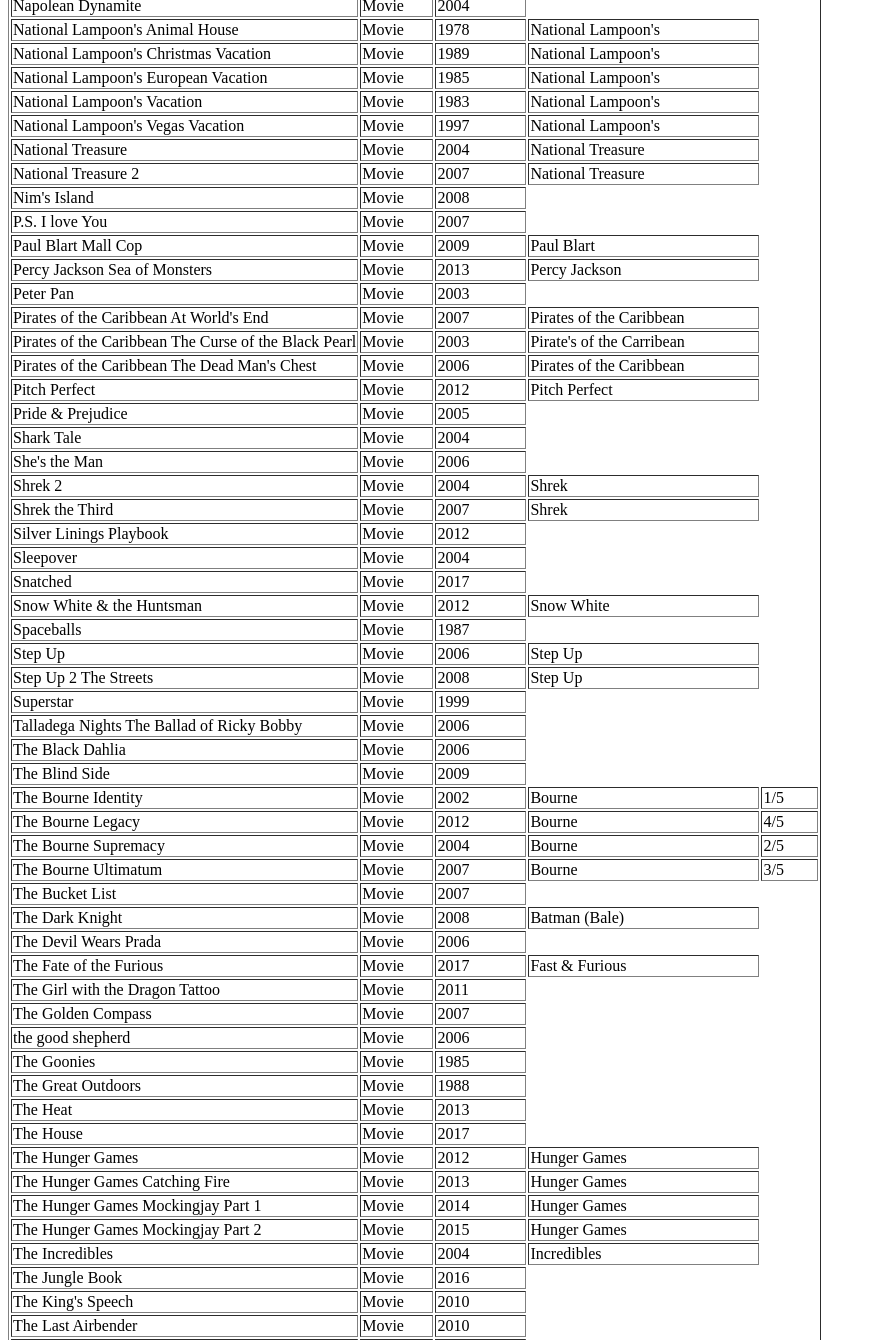
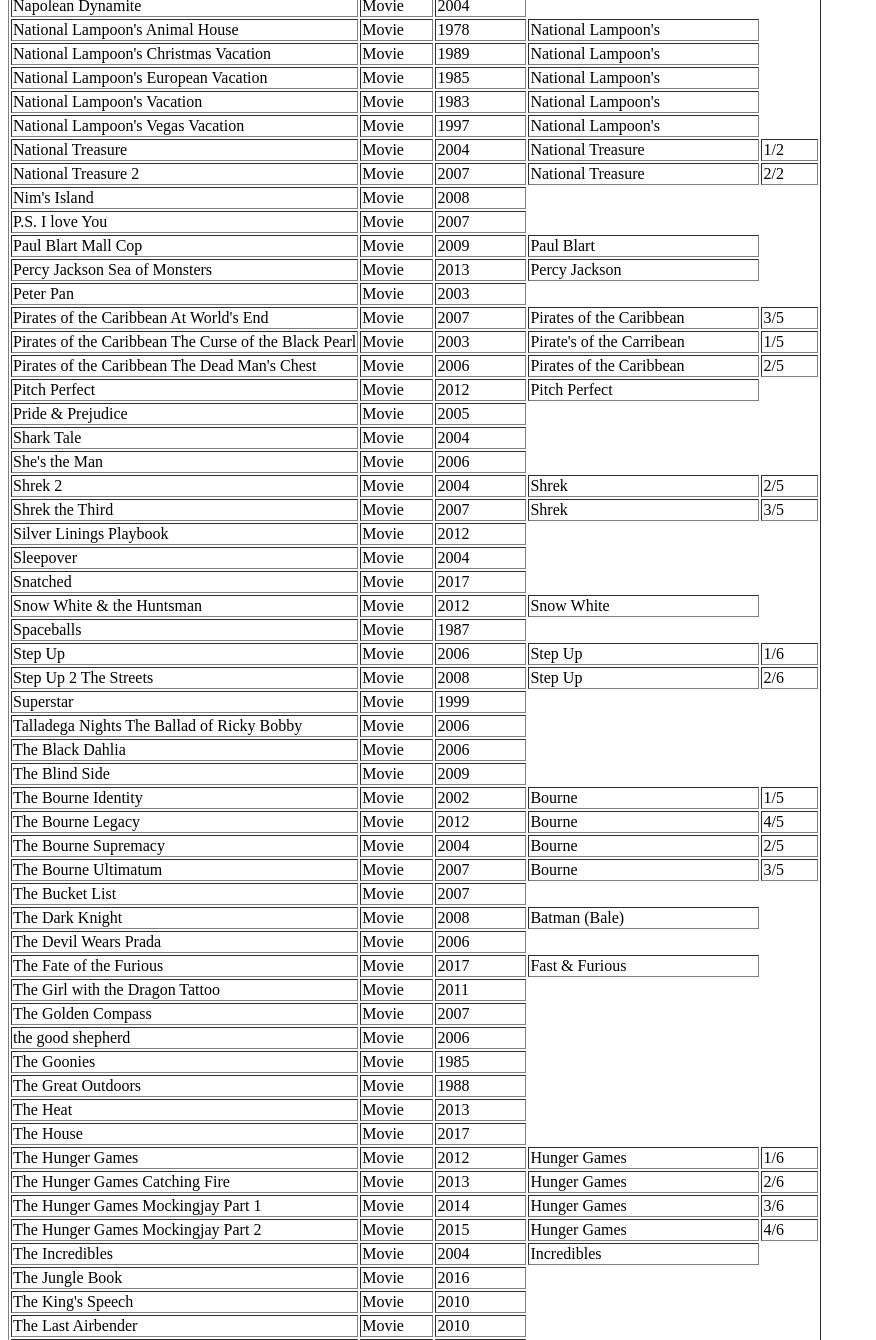
Before and after one commit to auwright/movie-directory, a plain HTML site: page movies.html in a window 1280 px wide. Shown: the part 1460-2800 px from the top of the page, without its empty margins (0-876 px from the left). Drawn offline with Linux system fonts and the light colour scheme.

Commit message:
Update movie series.html

```diff
--- a/movies.html
+++ b/movies.html
@@ -44,7 +44,7 @@
       <tr><td>easy A</td><td>Movie</td><td>2010</td></tr>
       <tr><td>Edward Scissorhands</td><td>Movie</td><td>1990</td></tr>
       <tr><td>Elf</td><td>Movie</td><td>2003</td></tr>
-      <tr><td>Elton 60 Live at Madison Square Garden</td><td>Movie</td><td></td></tr>
+      <tr><td>Elton 60 Live at Madison Square Garden</td><td>Movie</td><td>2007</td></tr>
       <tr><td>Enchanted</td><td>Movie</td><td>2007</td></tr>
       <tr><td>Fantastic 4</td><td>Movie</td><td>2005</td><td>Fantastic 4 (Original)</td></tr>
       <tr><td>Fast & Furious 6</td><td>Movie</td><td>2013</td><td>Fast & Furious</td></tr>
@@ -80,29 +80,29 @@
       <tr><td>National Lampoon's European Vacation</td><td>Movie</td><td>1985</td><td>National Lampoon's</td></tr>
       <tr><td>National Lampoon's Vacation</td><td>Movie</td><td>1983</td><td>National Lampoon's</td></tr>
       <tr><td>National Lampoon's Vegas Vacation</td><td>Movie</td><td>1997</td><td>National Lampoon's</td></tr>
-      <tr><td>National Treasure</td><td>Movie</td><td>2004</td><td>National Treasure</td></tr>
-      <tr><td>National Treasure 2</td><td>Movie</td><td>2007</td><td>National Treasure</td></tr>
+      <tr><td>National Treasure</td><td>Movie</td><td>2004</td><td>National Treasure</td><td>1/2</td></tr>
+      <tr><td>National Treasure 2</td><td>Movie</td><td>2007</td><td>National Treasure</td><td>2/2</td></tr>
       <tr><td>Nim's Island</td><td>Movie</td><td>2008</td></tr>
       <tr><td>P.S. I love You</td><td>Movie</td><td>2007</td></tr>
       <tr><td>Paul Blart Mall Cop</td><td>Movie</td><td>2009</td><td>Paul Blart</td></tr>
       <tr><td>Percy Jackson Sea of Monsters</td><td>Movie</td><td>2013</td><td>Percy Jackson</td></tr>
       <tr><td>Peter Pan</td><td>Movie</td><td>2003</td></tr>
-      <tr><td>Pirates of the Caribbean At World's End</td><td>Movie</td><td>2007</td><td>Pirates of the Caribbean</td></tr>
-      <tr><td>Pirates of the Caribbean The Curse of the Black Pearl</td><td>Movie</td><td>2003</td><td>Pirate's of the Carribean</td></tr>
-      <tr><td>Pirates of the Caribbean The Dead Man's Chest</td><td>Movie</td><td>2006</td><td>Pirates of the Caribbean</td></tr>
+      <tr><td>Pirates of the Caribbean At World's End</td><td>Movie</td><td>2007</td><td>Pirates of the Caribbean</td><td>3/5</td></tr>
+      <tr><td>Pirates of the Caribbean The Curse of the Black Pearl</td><td>Movie</td><td>2003</td><td>Pirate's of the Carribean</td><td>1/5</td></tr>
+      <tr><td>Pirates of the Caribbean The Dead Man's Chest</td><td>Movie</td><td>2006</td><td>Pirates of the Caribbean</td><td>2/5</td></tr>
       <tr><td>Pitch Perfect</td><td>Movie</td><td>2012</td><td>Pitch Perfect</td></tr>
       <tr><td>Pride & Prejudice</td><td>Movie</td><td>2005</td></tr>
       <tr><td>Shark Tale</td><td>Movie</td><td>2004</td></tr>
       <tr><td>She's the Man</td><td>Movie</td><td>2006</td></tr>
-      <tr><td>Shrek 2</td><td>Movie</td><td>2004</td><td>Shrek</td></tr>
-      <tr><td>Shrek the Third</td><td>Movie</td><td>2007</td><td>Shrek</td></tr>
+      <tr><td>Shrek 2</td><td>Movie</td><td>2004</td><td>Shrek</td><td>2/5</td></tr>
+      <tr><td>Shrek the Third</td><td>Movie</td><td>2007</td><td>Shrek</td><td>3/5</td></tr>
       <tr><td>Silver Linings Playbook</td><td>Movie</td><td>2012</td></tr>
       <tr><td>Sleepover</td><td>Movie</td><td>2004</td></tr>
       <tr><td>Snatched</td><td>Movie</td><td>2017</td></tr>
       <tr><td>Snow White & the Huntsman</td><td>Movie</td><td>2012</td><td>Snow White</td></tr>
       <tr><td>Spaceballs</td><td>Movie</td><td>1987</td></tr>
-      <tr><td>Step Up</td><td>Movie</td><td>2006</td><td>Step Up</td></tr>
-      <tr><td>Step Up 2 The Streets</td><td>Movie</td><td>2008</td><td>Step Up</td></tr>
+      <tr><td>Step Up</td><td>Movie</td><td>2006</td><td>Step Up</td><td>1/6</td></tr>
+      <tr><td>Step Up 2 The Streets</td><td>Movie</td><td>2008</td><td>Step Up</td><td>2/6</td></tr>
       <tr><td>Superstar</td><td>Movie</td><td>1999</td></tr>
       <tr><td>Talladega Nights The Ballad of Ricky Bobby</td><td>Movie</td><td>2006</td></tr>
       <tr><td>The Black Dahlia</td><td>Movie</td><td>2006</td></tr>
@@ -122,10 +122,10 @@
       <tr><td>The Great Outdoors</td><td>Movie</td><td>1988</td></tr>
       <tr><td>The Heat</td><td>Movie</td><td>2013</td></tr>
       <tr><td>The House</td><td>Movie</td><td>2017</td></tr>
-      <tr><td>The Hunger Games</td><td>Movie</td><td>2012</td><td>Hunger Games</td></tr>
-      <tr><td>The Hunger Games Catching Fire</td><td>Movie</td><td>2013</td><td>Hunger Games</td></tr>
-      <tr><td>The Hunger Games Mockingjay Part 1</td><td>Movie</td><td>2014</td><td>Hunger Games</td></tr>
-      <tr><td>The Hunger Games Mockingjay Part 2</td><td>Movie</td><td>2015</td><td>Hunger Games</td></tr>
+      <tr><td>The Hunger Games</td><td>Movie</td><td>2012</td><td>Hunger Games</td><td>1/6</td></tr>
+      <tr><td>The Hunger Games Catching Fire</td><td>Movie</td><td>2013</td><td>Hunger Games</td><td>2/6</td></tr>
+      <tr><td>The Hunger Games Mockingjay Part 1</td><td>Movie</td><td>2014</td><td>Hunger Games</td><td>3/6</td></tr>
+      <tr><td>The Hunger Games Mockingjay Part 2</td><td>Movie</td><td>2015</td><td>Hunger Games</td><td>4/6</td></tr>
       <tr><td>The Incredibles</td><td>Movie</td><td>2004</td><td>Incredibles</td></tr>
       <tr><td>The Jungle Book</td><td>Movie</td><td>2016</td></tr>
       <tr><td>The King's Speech</td><td>Movie</td><td>2010</td></tr>
@@ -137,14 +137,14 @@
       <tr><td>The Usual Suspects</td><td>Movie</td><td>1995</td></tr>
       <tr><td>The Witches of Eastwick</td><td>Movie</td><td>1987</td></tr>
       <tr><td>Top Secret!</td><td>Movie</td><td>1984</td></tr>
-      <tr><td>Transformers Revenge of the Fallen</td><td>Movie</td><td>2009</td><td>Transformers</td></tr>
+      <tr><td>Transformers Revenge of the Fallen</td><td>Movie</td><td>2009</td><td>Transformers</td><td>3/8</td></tr>
       <tr><td>Trouble with the Curve</td><td>Movie</td><td>2012</td></tr>
       <tr><td>Twilight Breakind Dawn Part 1</td><td>Movie</td><td>2011</td><td>Twilight</td></tr>
       <tr><td>Twilight Eclipse Extended</td><td>Movie</td><td>2010</td><td>Twilight</td></tr>
       <tr><td>Twilight Extended</td><td>Movie</td><td>2008</td><td>Twilight</td></tr>
       <tr><td>Twilight New Moon Extended</td><td>Movie</td><td>2009</td><td>Twilight</td></tr>
       <tr><td>Uncle Buck</td><td>Movie</td><td>1989</td></tr>
-      <tr><td>Workaholics Season 2</td><td>TV</td><td>2011</td><td>Workaholics</td></tr>
+      <tr><td>Workaholics Season 2</td><td>TV</td><td>2011</td><td>Workaholics</td><td>2/7</td></tr>
       <tr><td>X Men the Last Stand</td><td>Movie</td><td>2006</td><td>X-Men</td></tr>
       <tr><td>Zoom: Academy of Superheroes</td><td>Movie</td><td>2006</td></tr>
     </tbody>
```
